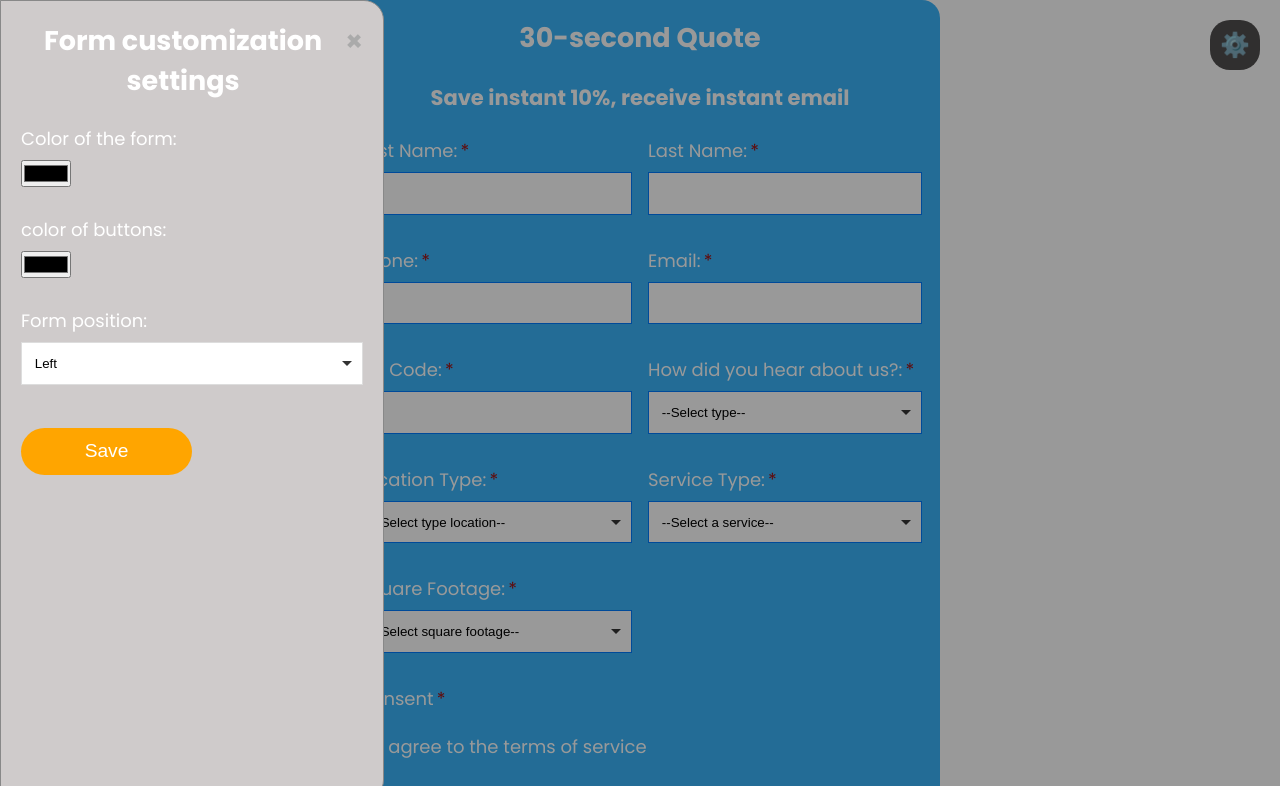
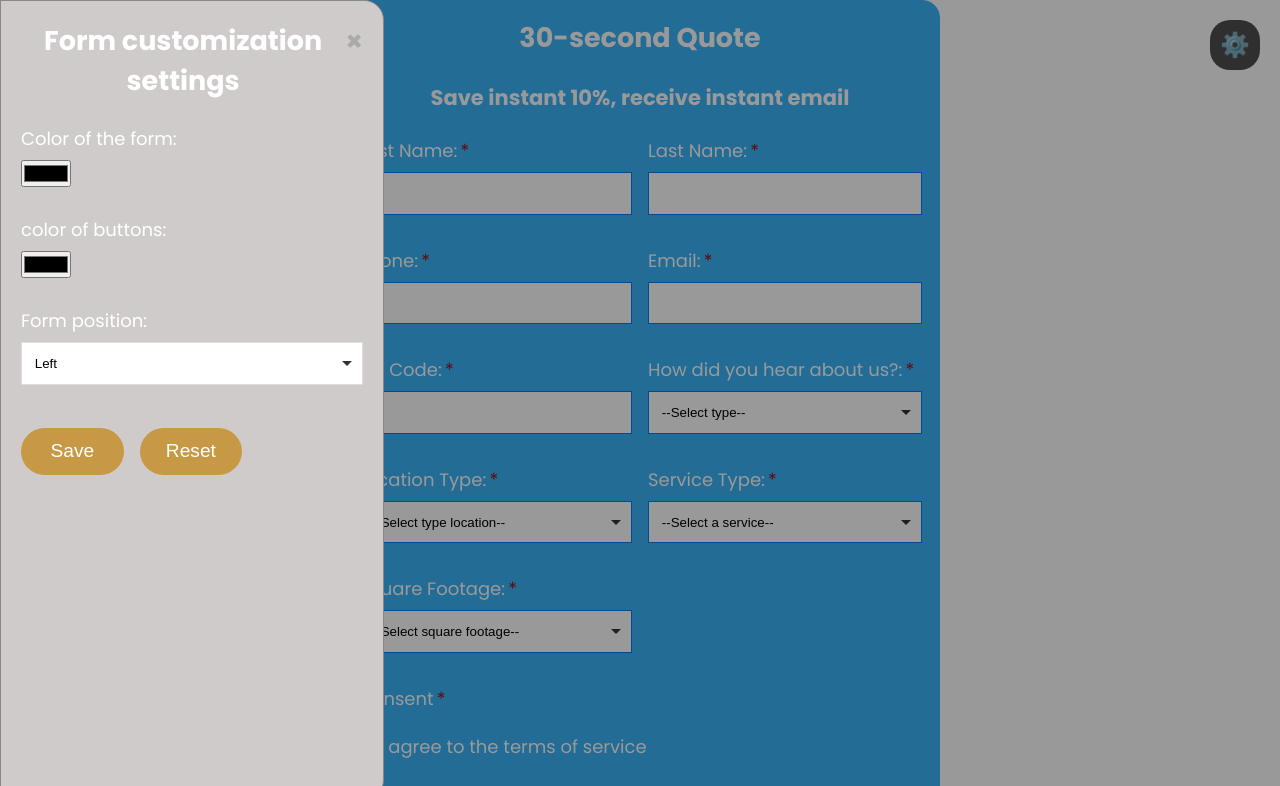
Before and after one commit to sla-shi/login-form, a plain HTML site: page index.html in a window 1280 px wide. Both pictures are taken after a click on the button "⚙️". Shown: the top 786 px of the page. Drawn offline with Linux system fonts and the light colour scheme; no server answers.

Commit message:
added a button to reset settings

```diff
--- a/quoteFormTheme.js
+++ b/quoteFormTheme.js
@@ -17,7 +17,10 @@ document.addEventListener('DOMContentLoaded', function () {
           <option value="right">Right</option>
       </select><br><br>
 
-    <button id="applySettings">Save</button>
+      <div class="settingsButtons">
+        <button id="applySettings">Save</button>
+        <button id="resetSettings">Reset</button>
+      </div>
   </div>`;
 
   document.getElementById('settingsModal').innerHTML = modalHTML;
@@ -26,14 +29,16 @@ document.addEventListener('DOMContentLoaded', function () {
   const modal = document.getElementById('settingsModal');
   const closeModal = document.getElementById('closeModal');
   const applySettingsButton = document.getElementById('applySettings');
+  const resetSettingsButton = document.getElementById('resetSettings');
   const formColorInput = document.getElementById('formColor');
   const buttonColorInput = document.getElementById('buttonColor');
   const formPositionSelect = document.getElementById('formPosition');
 
+  //Show modal window
   settingsBtn.onclick = function () {
     modal.style.display = "block";
     setTimeout(() => modal.classList.add('active'), 10);
-
+    //Load saved settings if any
     loadSettings();
   }
 
@@ -42,6 +47,7 @@ document.addEventListener('DOMContentLoaded', function () {
     setTimeout(() => modal.style.display = "none", 500);
   }
 
+  //Close window when clicking outside modal window
   window.onclick = function (event) {
     if (event.target == modal) {
       modal.classList.remove('active');
@@ -49,65 +55,70 @@ document.addEventListener('DOMContentLoaded', function () {
     }
   }
 
+  //Apply settings on click "Save"
   applySettingsButton.onclick = function () {
     const formColor = formColorInput.value;
     const buttonColor = buttonColorInput.value;
     const formPosition = formPositionSelect.value;
 
-    const currentFormColor = document.querySelector('.form-fields').style.backgroundColor;
-    const currentButtonColor = document.querySelector('#submit').style.backgroundColor;
+    if (formColor) localStorage.setItem('formColor', formColor);
+    if (buttonColor) localStorage.setItem('buttonColor', buttonColor);
+    if (formPosition) localStorage.setItem('formPosition', formPosition);
 
-    if (formColor !== currentFormColor) {
-      document.querySelector('.form-fields').style.backgroundColor = formColor;
-      localStorage.setItem('formColor', formColor);
-    }
-
-    if (buttonColor !== currentButtonColor) {
-      document.querySelector('#submit').style.backgroundColor = formColor;
-      localStorage.setItem('buttonColor', buttonColor);
-    }
-
-    const form = document.querySelector('.form-fields');
-    if (formPosition === 'left') {
-      form.style.marginLeft = '0';
-      form.style.marginRight = 'auto';
-    } else if (formPosition === 'center') {
-      form.style.marginLeft = 'auto';
-      form.style.marginRight = 'auto';
-    } else if (formPosition === 'right') {
-      form.style.marginLeft = 'auto';
-      form.style.marginRight = '0';
-    }
-
-    localStorage.setItem('formPosition', formPosition);
+    document.querySelector('.form-fields').style.backgroundColor = formColor;
+    document.querySelector('#submit').style.backgroundColor = buttonColor;
+    setFormPosition(formPosition);
 
     modal.classList.remove('active');
     setTimeout(() => modal.style.display = "none", 500);
   }
 
+  //Function to load settings from localStore
   function loadSettings() {
     const savedFormColor = localStorage.getItem('formColor');
     const savedButtonColor = localStorage.getItem('buttonColor');
-    const savedFormPosition = loadSettings.getItem('formPosition');
+    const savedFormPosition = localStorage.getItem('formPosition');
 
-    if (savedFormColor) formColorInput.value = savedFormColor;
-    if (savedButtonColor) formColorInput.value = savedButtonColor;
-    if (savedFormPosition) formPositionSelect.value = savedFormPosition;
+    const currentTheme = getQueryParameter('theme') || 'light';
+    const initialStyles = themes[currentTheme];
 
+    // Apply saved values to settings form fields
     if (savedFormColor) document.querySelector('.form-fields').style.backgroundColor = savedFormColor;
+    else document.querySelector('.form-fields').style.backgroundColor = initialStyles.formBackgroundColor;
+
     if (savedButtonColor) document.querySelector('#submit').style.backgroundColor = savedButtonColor;
+    else document.querySelector('#submit').style.backgroundColor = initialStyles.buttonBackgroundColor;
 
+    const position = savedFormPosition || 'center';
+    setFormPosition(position);
+  }
+
+  function setFormPosition(position) {
     const form = document.querySelector('.form-fields');
-    if (savedFormPosition === 'left') {
-      form.style.marginLeft = '0';
-      form.style.marginRight = 'auto';
-    } else if (savedFormPosition === 'center') {
-      form.style.marginLeft = 'auto';
-      form.style.marginRight = 'auto';
-    } else if (savedFormPosition === 'right') {
-      form.style.marginLeft = 'auto';
-      form.style.marginRight = '0';
-    }
+    form.style.marginLeft = position === 'left' ? '0' : 'auto';
+    form.style.marginRight = position === 'right' ? '0' : 'auto';
+  }
+
+  function resetSettings() {
+    const currentTheme = getQueryParameter('theme') || 'light';
+    const initialStyles = themes[currentTheme];
+
+    localStorage.removeItem('formColor');
+    localStorage.removeItem('buttonColor');
+    localStorage.removeItem('formPosition');
+
+    // //Reset form style to initial state
+    document.querySelector('.form-fields').style.backgroundColor = initialStyles.formBackgroundColor;
+    document.querySelector('#submit').style.backgroundColor = initialStyles.buttonBackgroundColor;
+    setFormPosition('center');
+
+    formColorInput.value = initialStyles.formBackgroundColor;
+    buttonColorInput.value = initialStyles.buttonBackgroundColor;
+    formPositionSelect.value = 'center';
+  }
+
+  resetSettingsButton.onclick = function () {
+    resetSettings();
   }
 
   loadSettings();
@@ -164,11 +175,11 @@ const themes = {
         field.style.color = theme.textColor;
 
         // fields.addEventListener('mouseover', () => {
-        //   button.style.borderColor = theme.fieldBorderColor;
+        //   fields.style.borderColor = theme.fieldBorderColor;
         // });
 
         // fields.addEventListener('mouseout', () => {
-        //   button.style.borderColor = theme.fieldBorderColor;
+        //   fields.style.borderColor = theme.fieldBorderColor;
         // });
       });
     }
--- a/style/style.css
+++ b/style/style.css
@@ -193,17 +193,36 @@ select:focus {
   cursor: pointer;
 }
 
+.settingsButtons {
+  display: flex;
+  grid-template-columns: 1fr 1fr;
+  gap: 1rem;
+}
+
 #applySettings {
   grid-column: 1 / -1;
   padding: 0.8rem;
-  background-color: #ffa500;
+  background-color: #c79944;
   color: #fff;
   border: none;
   border-radius: 24px;
   font-size: 1.2rem;
   cursor: pointer;
-  transition: background-color 0.3s, color 0.3s;
-  width: 50%;
+  width: 30%;
+  display: block;
+}
+
+#resetSettings {
+  grid-column: 1 / -1;
+  padding: 0.8rem;
+  background-color: #c79944;
+  color: #fff;
+  border: none;
+  border-radius: 24px;
+  font-size: 1.2rem;
+  cursor: pointer;
+  width: 30%;
+  display: block;
 }
 
 @media (max-width: 600px) {
```
